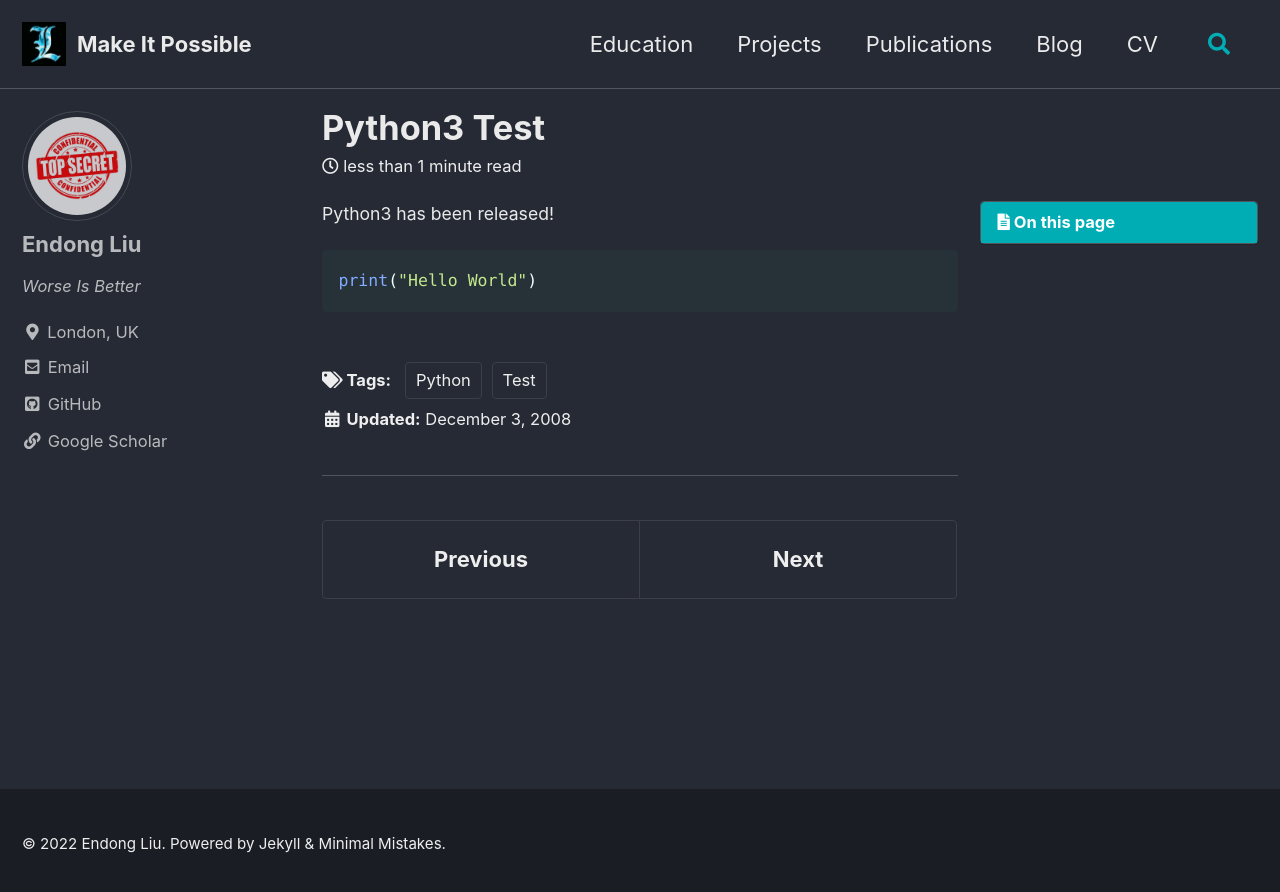
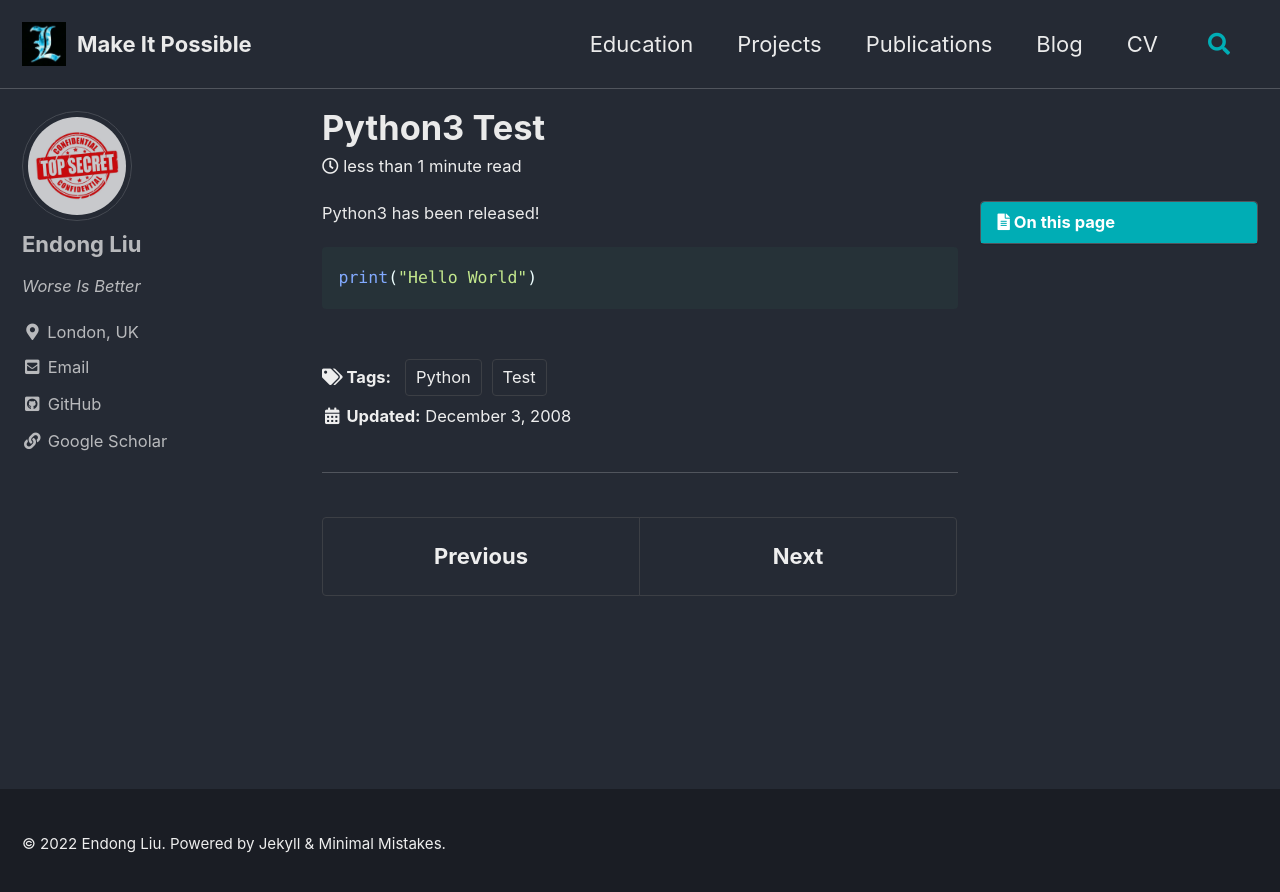
Before and after one commit to ZzPoLariszZ/zzpolariszz.github.io, a Jekyll site: the page built from _posts/2008-12-03-python3-test.md, in a window 1280 px wide. Shown: the top 892 px of the page. Built offline with Jekyll 4.4.1, drawn with Linux system fonts in a browser that asks for light colours; cached includes are drawn as plain includes.

Commit message:
Update Font Size

```diff
--- a/_sass/minimal-mistakes/_page.scss
+++ b/_sass/minimal-mistakes/_page.scss
@@ -113,7 +113,7 @@ body {
   p,
   li,
   dl {
-    font-size: 0.8em;
+    font-size: $type-size-6;
   }
 
   /* paragraph indents */
@@ -142,7 +142,7 @@ body {
   :not(pre) > code {
     padding-top: 0.1rem;
     padding-bottom: 0.1rem;
-    font-size: 0.8em;
+    font-size: $type-size-6;
     background: $code-background-color;
     border-radius: $border-radius;
 
```
